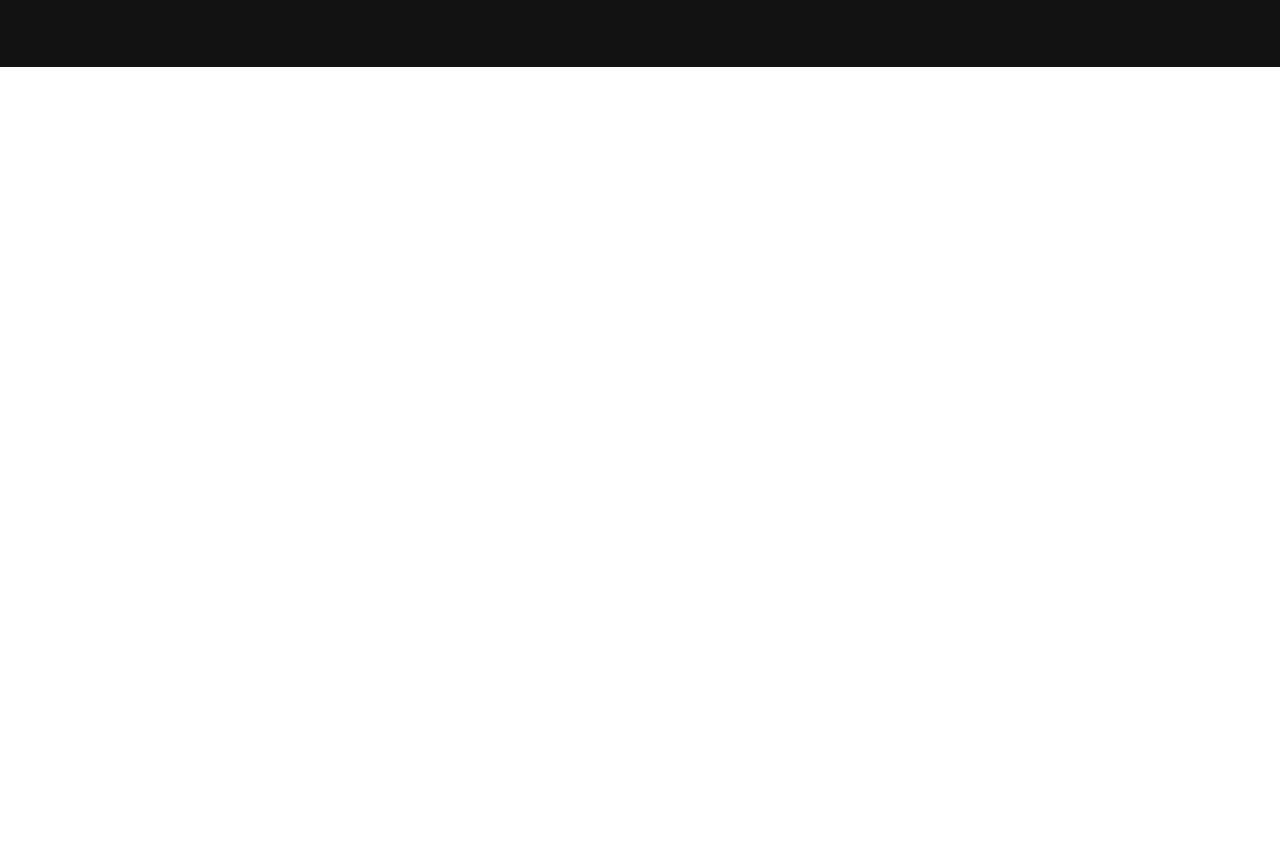
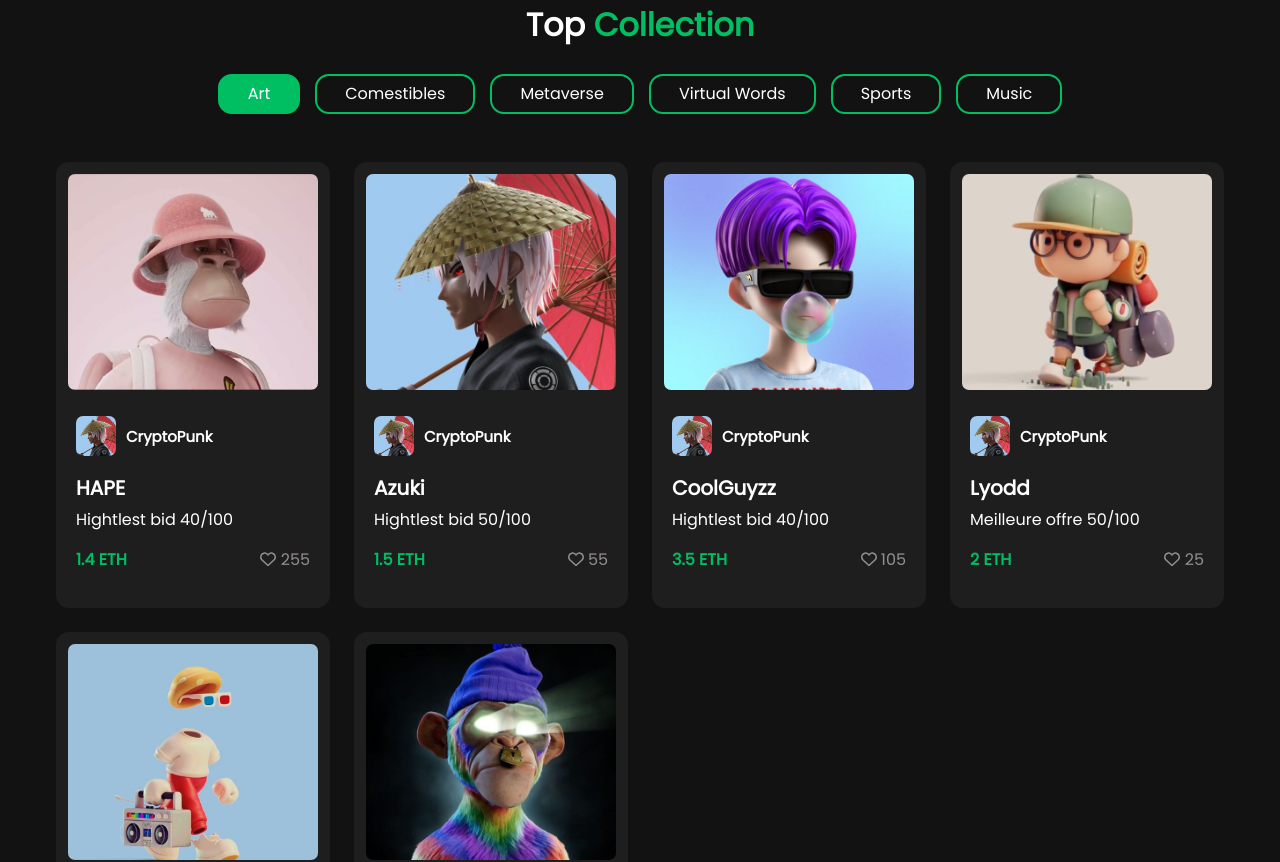
Before and after one commit to KiritoEM/NFT-app, a Next.js app: page /landing in a window 1280 px wide. Shown: the part 1500-2362 px from the top of the page. Before the commit the page ends 1567 px from the top, so only its background shows below. Built offline with nearby package versions, Linux system fonts and the light colour scheme; no server answers; sample sign-in values are in the browser's storage; a web font is replaced by a local one.

Commit message:
add top collection

```diff
--- /dev/null
+++ b/components/childrenComponents/SwiperWithoutSwip.tsx
@@ -0,0 +1,46 @@
+import React from "react";
+import { faHeart } from "@fortawesome/free-regular-svg-icons";
+import { FontAwesomeIcon } from "@fortawesome/react-fontawesome";
+
+interface ITrendingProps {
+  cover: string;
+  userImage: string;
+  userName: string;
+  title: string;
+  subtitle: string;
+  ethValue: string;
+  heartCount: number;
+}
+
+const SwiperWithoutSwip = (props: ITrendingProps): JSX.Element => {
+  const { cover, userImage, userName, title, subtitle, ethValue, heartCount } =
+    props;
+
+  return (
+    <div className="box-top">
+      <div className="box-top__cover">
+        <img src={cover} alt="" />
+      </div>
+
+      <div className="box-top__content">
+        <div className="user">
+          <img src={userImage} alt="" />
+          <p>{userName}</p>
+        </div>
+        <h5>{title}</h5>
+        <p className="subtitle">{subtitle}</p>
+
+        <div className="card__items d-flex">
+          <div className="text">{ethValue}</div>
+          <div className="heart">
+            <p>
+              <FontAwesomeIcon icon={faHeart} /> {heartCount}
+            </p>
+          </div>
+        </div>
+      </div>
+    </div>
+  );
+};
+
+export default SwiperWithoutSwip;
--- a/components/landing/community/Trending.tsx
+++ b/components/landing/community/Trending.tsx
@@ -11,8 +11,10 @@ import { MutableRefObject, useRef } from "react";
 
 const Trending = (): JSX.Element => {
   const { landingTreding } = dataHelper();
-  // const swiper = useSwiper();
+
+  //fetch swiper reference
   const swiperRef: MutableRefObject<any> = useRef(null);
+
 
   const prevSwiper = () => {
     swiperRef.current.slidePrev();
@@ -26,7 +28,7 @@ const Trending = (): JSX.Element => {
     <section className="trending">
       <div className="trending__container">
         <div className="section-header">
-          <h2>Trending NTFs</h2>
+          <h2>Trending <span>NTFs</span></h2>
         </div>
         <div className="section-content">
           <article className="swiper-container">
--- /dev/null
+++ b/components/landing/top/TopCollection.tsx
@@ -0,0 +1,52 @@
+import dataHelper from "@/helper/dataHelper";
+import SwiperWithoutSwip from "@/components/childrenComponents/SwiperWithoutSwip";
+
+interface IbuttonNavigation {
+  value: string;
+  active ?: string
+}
+
+const TopCollection = (): JSX.Element => {
+  const { TopCollection } = dataHelper();
+
+  const buttonNavigation: IbuttonNavigation[] = [
+    { value: "Art" , active: "active"},
+    { value: "Comestibles" },
+    { value: "Metaverse" },
+    { value: "Virtual Words" },
+    { value: "Sports" },
+    { value: "Music" },
+  ];
+
+  return (
+    <section className="landing-top">
+      <div className="landing-top__container">
+        <div className="section-header">
+          <h2>
+            Top <span>Collection</span>
+          </h2>
+
+          <div className="navigation">
+            {buttonNavigation.map((item, index) => (
+              <div key={index}>
+                <button className="btn" id={item.active}>{item.value}</button>
+              </div>
+            ))}
+          </div>
+        </div>
+
+        <div className="section-content">
+          <div className="row gx-4 gy-4">
+            {TopCollection.map((item, index) => (
+              <div className="col-3">
+                <SwiperWithoutSwip {...item} />
+              </div>
+            ))}
+          </div>
+        </div>
+      </div>
+    </section>
+  );
+};
+
+export default TopCollection;
--- a/components/login/LoginBody.tsx
+++ b/components/login/LoginBody.tsx
@@ -1,6 +1,6 @@
 import { useAuth } from "@/hooks/useAuth";
 import { useRouter } from "next/router";
-import { useEffect, useState } from "react";
+import { useEffect } from "react";
 let email: string | null;
 
 interface Iaction {
@@ -8,7 +8,7 @@ interface Iaction {
 }
 
 const LoginBody: React.FC<Iaction> = ({ action }): JSX.Element => {
-  const { emailSent, setGooglePopup } = useAuth();
+  const { emailSent } = useAuth();
   const router = useRouter();
 
   useEffect(() => {
--- a/helper/dataHelper.ts
+++ b/helper/dataHelper.ts
@@ -97,5 +97,62 @@ export default function dataHelper() {
     },
   ];
 
-  return { navItems, landingHeroHelper, landingTreding };
+  const TopCollection = [
+    {
+      cover: "/trending1.png",
+      userImage: "/img-2.png",
+      userName: "CryptoPunk",
+      title: "HAPE",
+      subtitle: "Hightlest bid 40/100",
+      ethValue: "1.4 ETH",
+      heartCount: 255,
+    },
+    {
+      cover: "/img-2.png",
+      userImage: "/img-2.png",
+      userName: "CryptoPunk",
+      title: "Azuki",
+      subtitle: "Hightlest bid 50/100",
+      ethValue: "1.5 ETH",
+      heartCount: 55,
+    },
+    {
+      cover: "/trending2.png",
+      userImage: "/img-2.png",
+      userName: "CryptoPunk",
+      title: "CoolGuyzz",
+      subtitle: "Hightlest bid 40/100",
+      ethValue: "3.5 ETH",
+      heartCount: 105,
+    },
+    {
+      cover: "/trending 3.png",
+      userImage: "/img-2.png",
+      userName: "CryptoPunk",
+      title: "Lyodd",
+      subtitle: "Meilleure offre 50/100",
+      ethValue: "2 ETH",
+      heartCount: 25,
+    },
+    {
+      cover: "/trending4.png",
+      userImage: "/img-2.png",
+      userName: "CryptoPunk",
+      title: "InvisibleFriend",
+      subtitle: "Hightlest bid 40/100",
+      ethValue: "0.5 ETH",
+      heartCount: 70,
+    },
+    {
+      cover: "/img-1.png",
+      userImage: "/img-2.png",
+      userName: "CryptoPunk",
+      title: "Contenu",
+      subtitle: "Hightlest bid 40/100",
+      ethValue: "0.5 ETH",
+      heartCount: 90,
+    },
+  ];
+
+  return { navItems, landingHeroHelper, landingTreding, TopCollection };
 }
--- a/pages/landing/index.tsx
+++ b/pages/landing/index.tsx
@@ -2,6 +2,7 @@ import Layout from "../Layout";
 import MetaHelper from "@/helper/metaHelper";
 import LandingHero from "@/components/landing/hero/LandingHero";
 import Trending from "@/components/landing/community/Trending";
+import TopCollection from "@/components/landing/top/TopCollection";
 
 const landing = () => {
   return (
@@ -10,6 +11,7 @@ const landing = () => {
       <section className="landing-page">
         <LandingHero />
         <Trending />
+        <TopCollection />
       </section>
     </Layout>
   );
--- a/styles/global.scss
+++ b/styles/global.scss
@@ -5,3 +5,6 @@
 @import "./landingPage/landing-hero.scss";
 @import "./landingPage/trending.scss";
 @import "./swiper-button.scss";
+@import "./landingPage/landing-top.scss";
+@import "./landingPage/SwiperWithoutSwip.scss";
+@import "./landingPage/SwiperCard.scss";
--- /dev/null
+++ b/styles/landingPage/SwiperCard.scss
@@ -0,0 +1,89 @@
+.box {
+    width: 100%;
+    height: 100%;
+    background-color: $dark-grey;
+    border-radius: 13px;
+
+    &__cover {
+        width: 100%;
+        height: 15rem;
+        padding: 12px;
+
+        img {
+            width: 100%;
+            height: 100%;
+            object-fit: cover;
+            border-radius: 7px;
+        }
+    }
+
+    &__content {
+        margin-top: -6px;
+        padding-bottom: 27px;
+        padding-top: 27px;
+        padding: 20px;
+
+        .user {
+            display: flex;
+
+            img {
+                width: 40px;
+                height: 40px;
+                border-radius: 7px;
+                object-fit: cover;
+            }
+
+            p {
+                color: #fff;
+                font-size: 15px;
+                font-weight: bold;
+                margin-top: 10px;
+                margin-left: 10px;
+            }
+        }
+
+        h5 {
+            margin-top: 12px;
+            color: #fff;
+            font-weight: bold;
+        }
+
+        .subtitle {
+            color: #fff;
+        }
+
+        .card__items {
+            width: 100%;
+            justify-content: space-between;
+
+            .text {
+                color: $green;
+                font-weight: bold;
+            }
+
+            .heart {
+                display: flex;
+                flex-direction: row;
+
+                p {
+                    color: #948f8f;
+                }
+            }
+        }
+
+        .button{
+            text-align: center;
+            margin-top: 15px;
+
+            .btn{
+                padding: 10px;
+                width: 100%;
+                background-color: $green;
+                border-radius: 17px;
+                font-size: 15px;
+                color: #fff;
+                font-weight: bold;
+            }
+        }
+    }
+}
--- /dev/null
+++ b/styles/landingPage/SwiperWithoutSwip.scss
@@ -0,0 +1,89 @@
+.box-top {
+    width: 100%;
+    height: 100%;
+    background-color: $dark-grey;
+    border-radius: 13px;
+
+    &__cover {
+        width: 100%;
+        height: 15rem;
+        padding: 12px;
+
+        img {
+            width: 100%;
+            height: 100%;
+            object-fit: cover;
+            border-radius: 7px;
+        }
+    }
+
+    &__content {
+        margin-top: -6px;
+        padding-bottom: 27px;
+        padding-top: 27px;
+        padding: 20px;
+
+        .user {
+            display: flex;
+
+            img {
+                width: 40px;
+                height: 40px;
+                border-radius: 7px;
+                object-fit: cover;
+            }
+
+            p {
+                color: #fff;
+                font-size: 15px;
+                font-weight: bold;
+                margin-top: 10px;
+                margin-left: 10px;
+            }
+        }
+
+        h5 {
+            margin-top: 12px;
+            color: #fff;
+            font-weight: bold;
+        }
+
+        .subtitle {
+            color: #fff;
+        }
+
+        .card__items {
+            width: 100%;
+            justify-content: space-between;
+
+            .text {
+                color: $green;
+                font-weight: bold;
+            }
+
+            .heart {
+                display: flex;
+                flex-direction: row;
+
+                p {
+                    color: #948f8f;
+                }
+            }
+        }
+
+        .button{
+            text-align: center;
+            margin-top: 15px;
+
+            .btn{
+                padding: 10px;
+                width: 100%;
+                background-color: $green;
+                border-radius: 17px;
+                font-size: 15px;
+                color: #fff;
+                font-weight: bold;
+            }
+        }
+    }
+}
--- /dev/null
+++ b/styles/landingPage/landing-top.scss
@@ -0,0 +1,51 @@
+.landing-top {
+    width: 100%;
+    overflow: hidden;
+    padding-top: 1rem;
+    padding-bottom: 1rem;
+
+    &__container {
+        padding: 0 56px 0 56px;
+
+        .section-header {
+            text-align: center;
+
+            h2 {
+                color: #fff;
+                font-weight: bold;
+
+                span {
+                    color: $green;
+                }
+            }
+
+            .navigation {
+                width: 100%;
+                display: flex;
+                flex-direction: row;
+                gap: 15px;
+                justify-content: center;
+                margin-top: 1.8rem;
+
+                .btn {
+                    width: 100%;
+                    padding-left: 28px;
+                    padding-right: 28px;
+                    border-radius: 14px;
+                    color: #fff;
+                    font-size: 16px;
+                    border: 2px solid $green;
+                }
+            }
+        }
+
+        .section-content {
+            width: 100%;
+            margin-top: 3rem;
+        }
+    }
+}
+
+#active {
+    background-color: $green;
+}
--- a/styles/landingPage/trending.scss
+++ b/styles/landingPage/trending.scss
@@ -1,8 +1,8 @@
 .trending {
     width: 100%;
     overflow: hidden;
-    padding-top: 3rem;
-    padding-bottom: 3rem;
+    padding-top: 1rem;
+    padding-bottom: 1rem;
 
     &__container {
         padding: 0 56px 0 56px;
@@ -13,12 +13,16 @@
             h2 {
                 color: #fff;
                 font-weight: bold;
+
+                span{
+                    color: $green;
+                }
             }
         }
 
         .section-content {
             width: 100%;
-            margin-top: 4rem;
+            margin-top: 3rem;
 
             .swiper-container {
                 width: 100%;
--- a/styles/swiper-button.scss
+++ b/styles/swiper-button.scss
@@ -14,12 +14,12 @@
         color: $bg-color;
         padding-top: 10px;
         padding-bottom: 10px;
-        font-size: 14px;
+        font-size: 16px;
         padding-left: 13px;
         padding-right: 13px;
         border-radius: 50%;
         font-weight: bold;
-        background-color: #fff;
+        background-color: #ffffffec;
     }
 }
 
```
